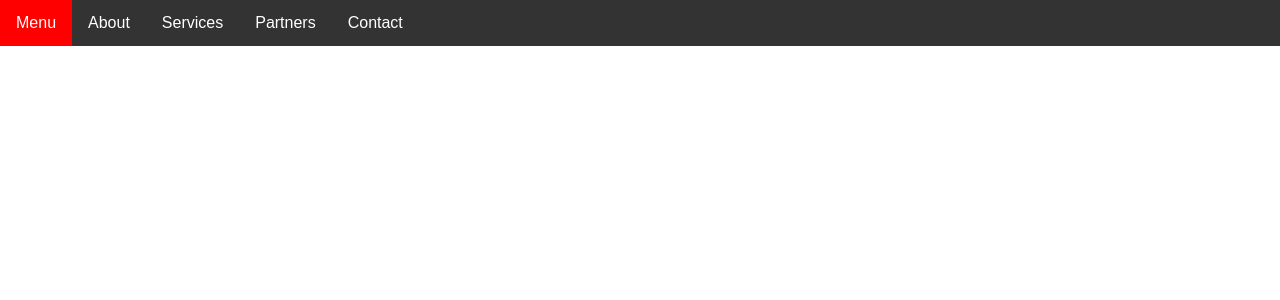
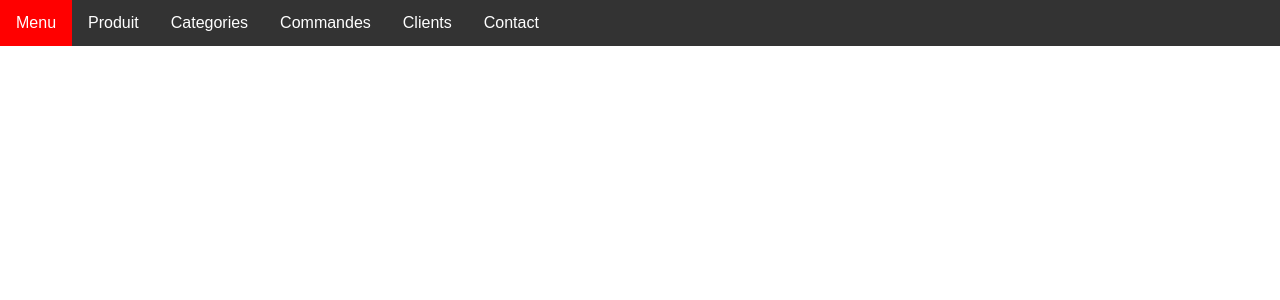
Before and after one commit to LiamTHCH/SAE23, a Django app: page /employer/ in a window 1280 px wide. Shown: the top 300 px of the page. Run offline with Django 4.2, Linux system fonts and the light colour scheme.

Commit message:
maj navbar
Signed-off-by: Liam Thomas-Chollier <90798991+LiamTHCH@users.noreply.github.com>

```diff
--- a/DriveProject/employer/templates/main.html
+++ b/DriveProject/employer/templates/main.html
@@ -10,31 +10,35 @@
 </head>
 <body>
     <div class="navbar">
-        <a href="#home">Menu</a>
+        <a href="{% url "home"%}">Menu</a>
         <div class="subnav">
-          <button class="subnavbtn">About <i class="fa fa-caret-down"></i></button>
+          <button class="subnavbtn">Produit <i class="fa fa-caret-down"></i></button>
           <div class="subnav-content">
-            <a href="#company">Company</a>
-            <a href="#team">Team</a>
-            <a href="#careers">Careers</a>
+            <a href="{% url "produit_create"%}">Ajouter</a>
+            <a href="{% url "produit_list"%}">Liste</a>
+            <a href="#careers">Chercher</a>
           </div>
         </div>
         <div class="subnav">
-          <button class="subnavbtn">Services <i class="fa fa-caret-down"></i></button>
+          <button class="subnavbtn">Categories <i class="fa fa-caret-down"></i></button>
           <div class="subnav-content">
-            <a href="#bring">Bring</a>
-            <a href="#deliver">Deliver</a>
-            <a href="#package">Package</a>
-            <a href="#express">Express</a>
+            <a href="{% url "categories_create"%}">Ajouter</a>
+            <a href="{% url "categories_list"%}">Liste</a>
+            <a href="#package">Chercher</a>
           </div>
         </div>
         <div class="subnav">
-          <button class="subnavbtn">Partners <i class="fa fa-caret-down"></i></button>
+          <button class="subnavbtn">Commandes <i class="fa fa-caret-down"></i></button>
           <div class="subnav-content">
-            <a href="#link1">Link 1</a>
-            <a href="#link2">Link 2</a>
-            <a href="#link3">Link 3</a>
-            <a href="#link4">Link 4</a>
+            <a href="{% url "commandes_create"%}">Ajouter</a>
+            <a href="{% url "commandes_list"%}">Liste</a>
+          </div>
+        </div>
+        <div class="subnav">
+          <button class="subnavbtn">Clients <i class="fa fa-caret-down"></i></button>
+          <div class="subnav-content">
+            <a href="{% url "clients_create"%}">Ajouter</a>
+            <a href="{% url "clients_list"%}">Liste</a>
           </div>
         </div>
         <a href="#contact">Contact</a>
--- a/DriveProject/employer/urls.py
+++ b/DriveProject/employer/urls.py
@@ -22,7 +22,7 @@ from employer.views import ProduitListView
 from django.urls import path, include
 from employer.views import *
 urlpatterns = [
-path('', main),
+path('', main,name='home'),
 path('produit/', index),
 path('produit/list/', ProduitListView.as_view(), name='produit_list'),
 path('produit/create/', ProduitCreateView.as_view(), name='produit_create'),
```
